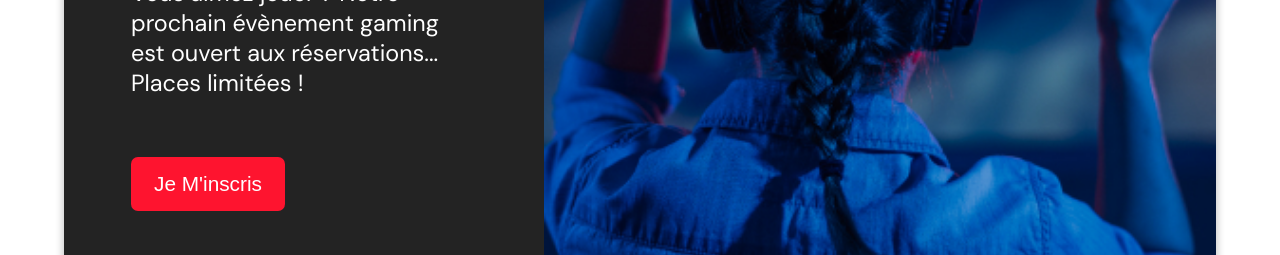
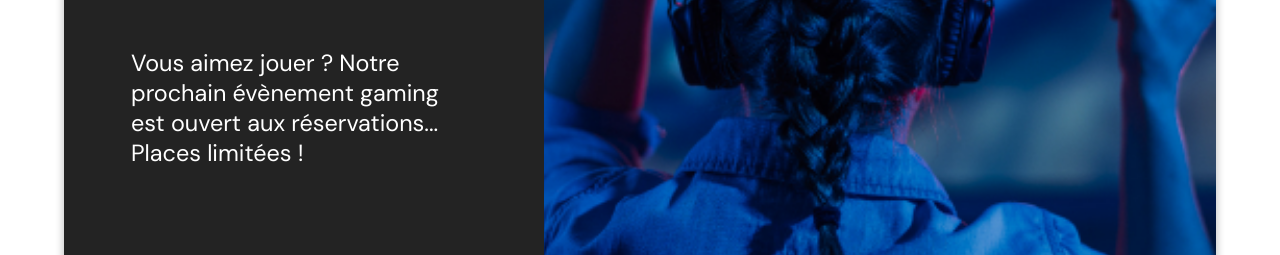
Before and after one commit to KarimB1980/GameOn, a plain HTML site: page index.html in a window 1280 px wide. Shown: the part 509-764 px from the top of the page. Drawn offline with Linux system fonts and the light colour scheme.

Commit message:
Update modal.css
Mise à jour css

```diff
--- a/modal.css
+++ b/modal.css
@@ -504,6 +504,7 @@ input[data-error]::after {
   font-size: 6rem;
   font-weight: normal;
   white-space: nowrap;
+  margin-bottom: 70px;
 }
 .hero-text {
   /*width: 146%;*/
@@ -517,7 +518,7 @@ input[data-error]::after {
   font-size: 1.3rem;
   padding: 15px 23px;
   margin: 0;
-  margin-top: 59px;
+  margin-top: 90px;
 }
 .hero-img {
   /* Modification 8 en 7 */
@@ -525,9 +526,10 @@ input[data-error]::after {
 }
 .hero-img img {
   width: 100%;
-  /*height: 100%;*/
+  height: 100%;
   display: block;
   padding: 0;
+  object-fit: cover;
 }
 .copyrights {
   color: #fe142f;
@@ -546,6 +548,7 @@ footer {
 }
 @media screen and (max-width: 992px) {
 /*@media screen and (max-width: 800px) {*/
+
   .hero-section {
     display: block;
     box-shadow: unset;
```
